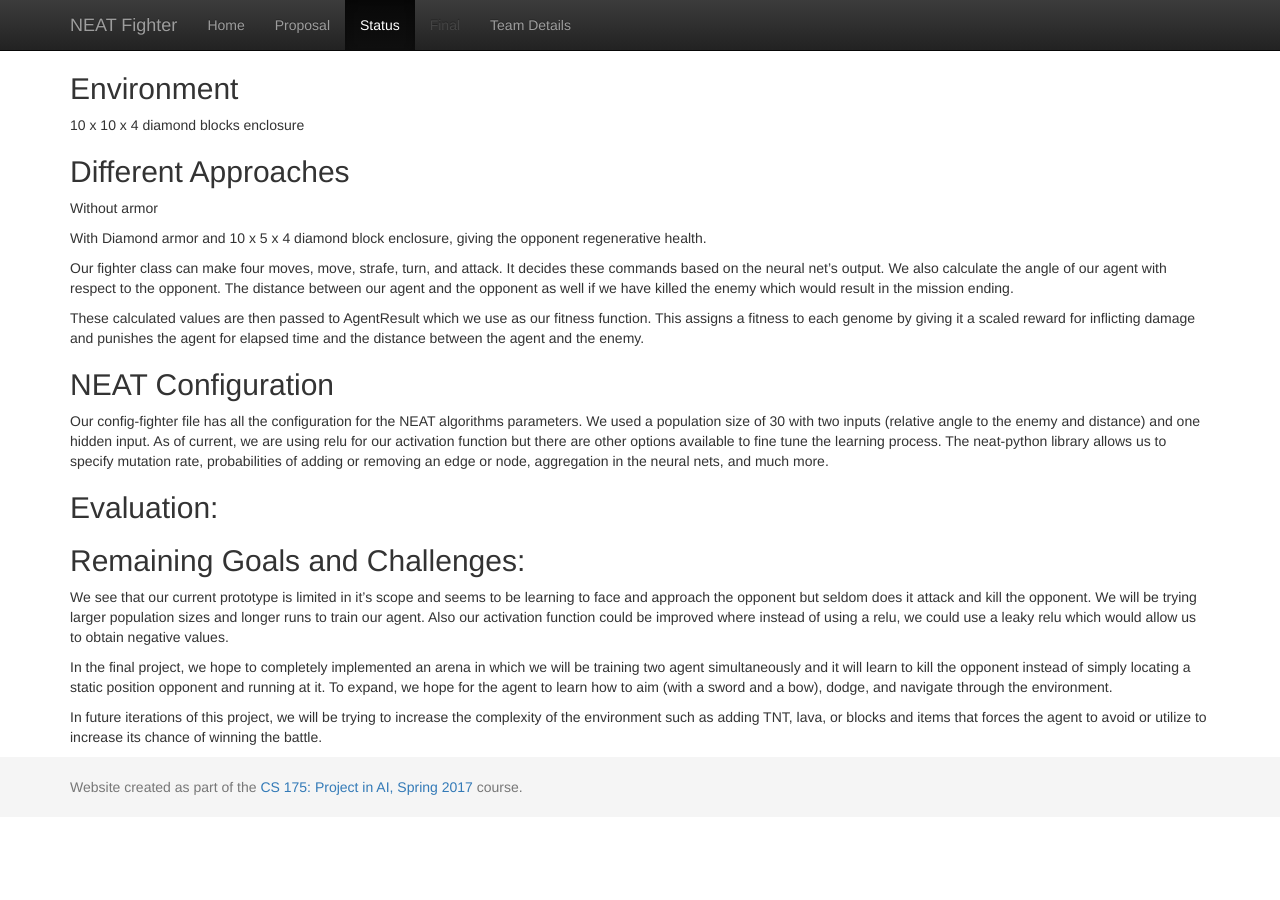
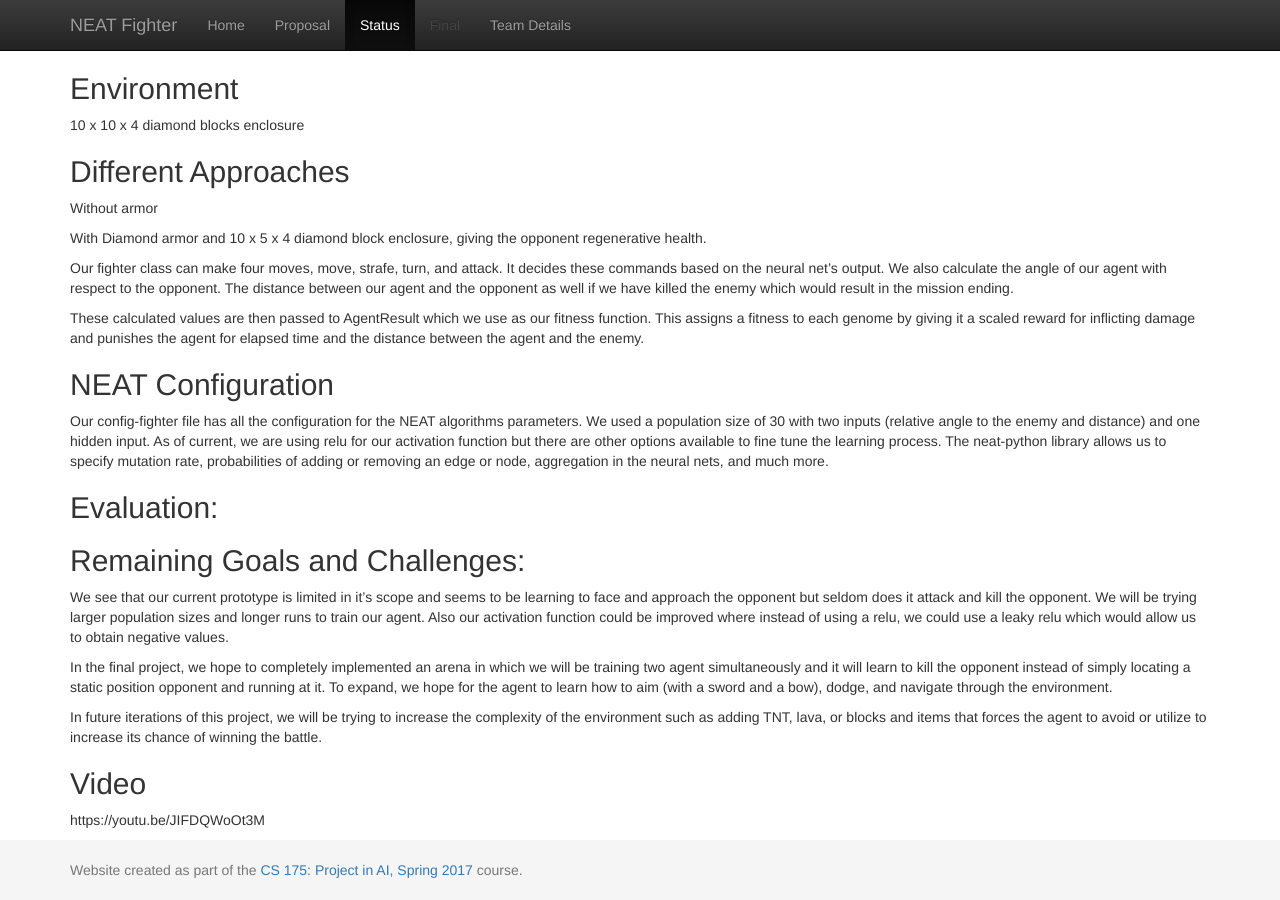
Before and after one commit to UCI-CS-175-Cool-Kids-Club/Neat_Fighter, a Jekyll site: the page built from docs/status.md, in a window 1280 px wide and 900 px high, scrolled down 770 px. Built offline with Jekyll 4.4.1, drawn with Linux system fonts in a browser that asks for light colours; before the commit the page ends 1587 px from its top, so only the background shows below that.

Commit message:
Added Video
still need to add images

```diff
--- a/docs/status.md
+++ b/docs/status.md
@@ -40,3 +40,7 @@ We see that our current prototype is limited in it’s scope and seems to be lea
 In the final project, we hope to completely implemented an arena in which we will be training two agent simultaneously and it will learn to kill the opponent instead of simply locating a static position opponent and running at it. To expand, we hope for the agent to learn how to aim (with a sword and a bow), dodge, and navigate through the environment.
 
 In future iterations of this project, we will be trying to increase the complexity of the environment such as adding TNT, lava, or blocks and items that forces the agent to avoid or utilize to increase its chance of winning the battle.
+
+
+## Video
+https://youtu.be/JIFDQWoOt3M
```
